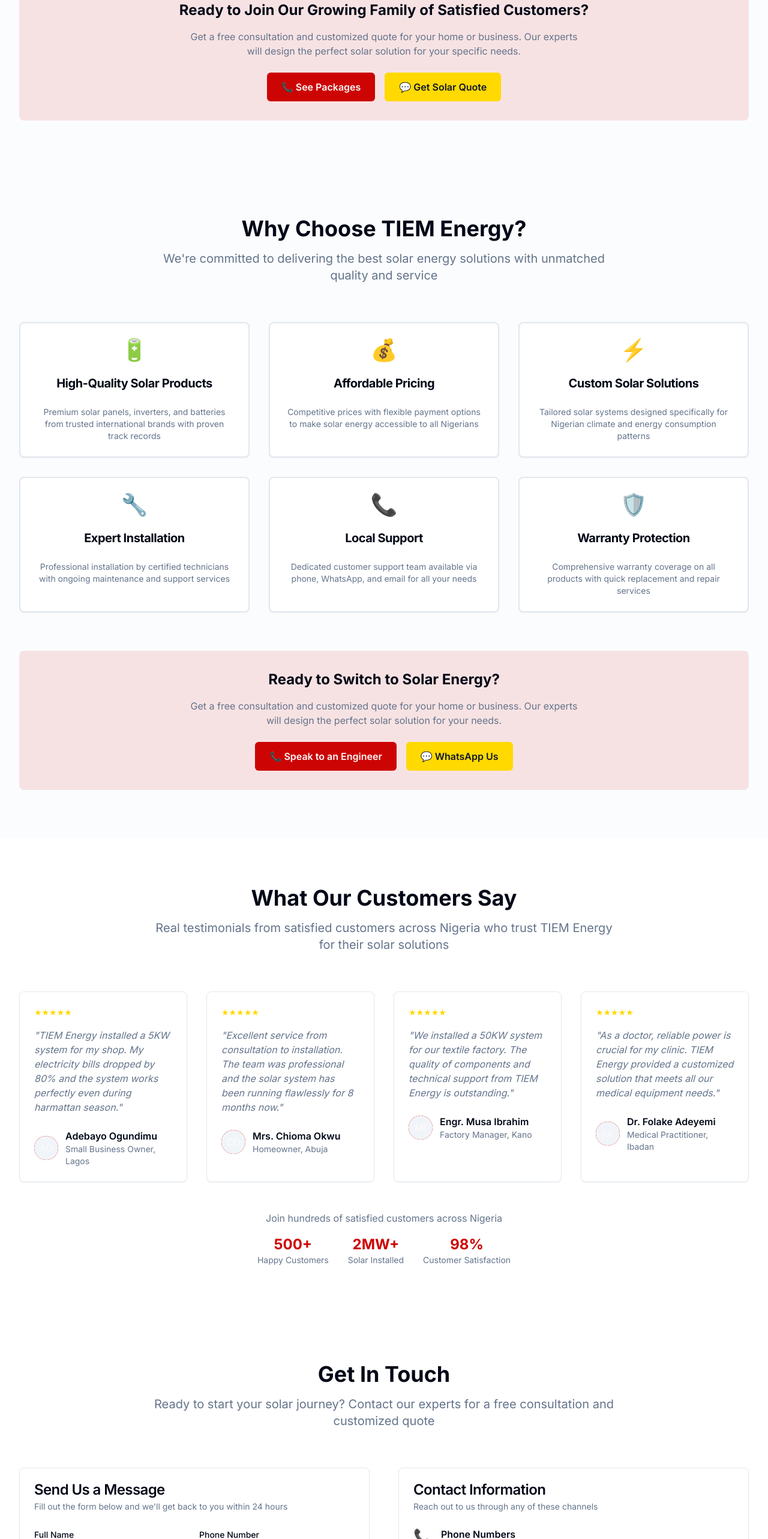
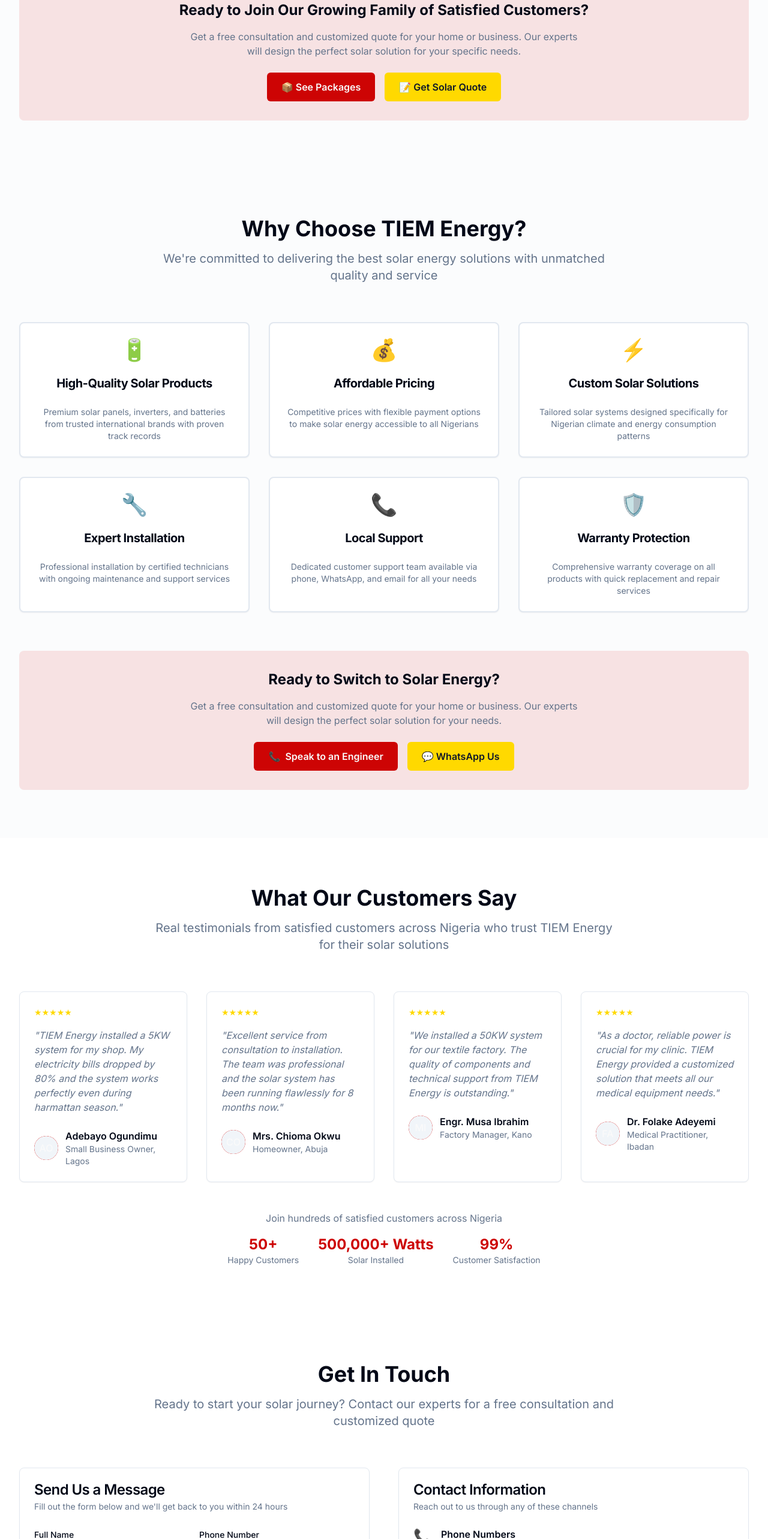
Before and after one commit to StellarJoseph/tiem, a React (Vite) app: page / in a window 1280 px wide. Shown: the part 4380-6946 px from the top of the page at 60% size. Built offline with nearby package versions, Linux system fonts and the light colour scheme.

Commit message:
Visual edit in Lovable
Edited UI in Lovable

```diff
--- a/src/components/BenefitsSection.tsx
+++ b/src/components/BenefitsSection.tsx
@@ -49,10 +49,8 @@ const BenefitsSection = () => {
             Get a free consultation and customized quote for your home or business. Our experts will design the perfect solar solution for your specific needs.
           </p>
           <div className="flex flex-col sm:flex-row gap-4 justify-center">
-            <a href="tel:+2348063840230" className="inline-flex items-center justify-center px-6 py-3 bg-primary text-primary-foreground rounded-md font-semibold hover:bg-primary/90 transition-colors">📞 See Packages</a>
-            <a href="https://wa.link/k395rj" target="_blank" rel="noopener noreferrer" className="inline-flex items-center justify-center px-6 py-3 bg-accent text-accent-foreground rounded-md font-semibold hover:bg-accent/90 transition-colors">
-              💬 Get Solar Quote
-            </a>
+            <a href="tel:+2348063840230" className="inline-flex items-center justify-center px-6 py-3 bg-primary text-primary-foreground rounded-md font-semibold hover:bg-primary/90 transition-colors">📦 See Packages</a>
+            <a href="https://wa.link/k395rj" target="_blank" rel="noopener noreferrer" className="inline-flex items-center justify-center px-6 py-3 bg-accent text-accent-foreground rounded-md font-semibold hover:bg-accent/90 transition-colors">📝 Get Solar Quote</a>
           </div>
         </div>
       </div>
--- a/src/components/ContactSection.tsx
+++ b/src/components/ContactSection.tsx
@@ -157,9 +157,7 @@ const ContactSection = () => {
                 </p>
                 <div className="flex gap-3">
                   <Button size="sm" asChild>
-                    <a href="https://wa.me/2348063840230" target="_blank" rel="noopener noreferrer">
-                      WhatsApp Now
-                    </a>
+                    <a href="https://wa.me/2348063840230" target="_blank" rel="noopener noreferrer">💬 WhatsApp Now</a>
                   </Button>
                   <Button size="sm" variant="outline" asChild>
                     <a href="tel:+2348063840230">Call Now</a>
--- a/src/components/Testimonials.tsx
+++ b/src/components/Testimonials.tsx
@@ -1,42 +1,33 @@
-
 import React from 'react';
 import { Card, CardContent } from '@/components/ui/card';
 import { Avatar, AvatarFallback } from '@/components/ui/avatar';
-
 const Testimonials = () => {
-  const testimonials = [
-    {
+  const testimonials = [{
     name: 'Adebayo Ogundimu',
     role: 'Small Business Owner, Lagos',
     content: 'TIEM Energy installed a 5KW system for my shop. My electricity bills dropped by 80% and the system works perfectly even during harmattan season.',
     rating: 5,
-      initials: 'AO',
-    },
-    {
+    initials: 'AO'
+  }, {
     name: 'Mrs. Chioma Okwu',
     role: 'Homeowner, Abuja',
     content: 'Excellent service from consultation to installation. The team was professional and the solar system has been running flawlessly for 8 months now.',
     rating: 5,
-      initials: 'CO',
-    },
-    {
+    initials: 'CO'
+  }, {
     name: 'Engr. Musa Ibrahim',
     role: 'Factory Manager, Kano',
     content: 'We installed a 50KW system for our textile factory. The quality of components and technical support from TIEM Energy is outstanding.',
     rating: 5,
-      initials: 'MI',
-    },
-    {
+    initials: 'MI'
+  }, {
     name: 'Dr. Folake Adeyemi',
     role: 'Medical Practitioner, Ibadan',
     content: 'As a doctor, reliable power is crucial for my clinic. TIEM Energy provided a customized solution that meets all our medical equipment needs.',
     rating: 5,
-      initials: 'FA',
-    },
-  ];
-
-  return (
-    <section className="py-20 bg-background">
+    initials: 'FA'
+  }];
+  return <section className="py-20 bg-background">
       <div className="container mx-auto px-4 sm:px-6 lg:px-8">
         <div className="text-center mb-16">
           <h2 className="text-3xl sm:text-4xl font-bold text-foreground mb-4">
@@ -48,8 +39,7 @@ const Testimonials = () => {
         </div>
 
         <div className="grid grid-cols-1 md:grid-cols-2 lg:grid-cols-4 gap-8">
-          {testimonials.map((testimonial, index) => (
-            <Card key={index} className="hover:shadow-lg transition-shadow duration-300">
+          {testimonials.map((testimonial, index) => <Card key={index} className="hover:shadow-lg transition-shadow duration-300">
               <CardContent className="p-6">
                 <div className="flex items-center mb-4">
                   <div className="flex text-accent text-sm">
@@ -73,30 +63,27 @@ const Testimonials = () => {
                   </div>
                 </div>
               </CardContent>
-            </Card>
-          ))}
+            </Card>)}
         </div>
 
         <div className="text-center mt-12">
           <p className="text-muted-foreground mb-4">Join hundreds of satisfied customers across Nigeria</p>
           <div className="flex justify-center items-center gap-8 text-sm text-muted-foreground">
             <div className="flex flex-col items-center">
-              <span className="text-2xl font-bold text-primary">500+</span>
+              <span className="text-2xl font-bold text-primary">50+</span>
               <span>Happy Customers</span>
             </div>
             <div className="flex flex-col items-center">
-              <span className="text-2xl font-bold text-primary">2MW+</span>
+              <span className="text-2xl font-bold text-primary">500,000+ Watts</span>
               <span>Solar Installed</span>
             </div>
             <div className="flex flex-col items-center">
-              <span className="text-2xl font-bold text-primary">98%</span>
+              <span className="text-2xl font-bold text-primary">99%</span>
               <span>Customer Satisfaction</span>
             </div>
           </div>
         </div>
       </div>
-    </section>
-  );
+    </section>;
 };
-
 export default Testimonials;
--- a/src/components/USPSection.tsx
+++ b/src/components/USPSection.tsx
@@ -61,7 +61,7 @@ const USPSection = () => {
             Get a free consultation and customized quote for your home or business. Our experts will design the perfect solar solution for your needs.
           </p>
           <div className="flex flex-col sm:flex-row gap-4 justify-center">
-            <a href="tel:+2348063840230" className="inline-flex items-center justify-center px-6 py-3 bg-primary text-primary-foreground rounded-md font-semibold hover:bg-primary/90 transition-colors">📞 Speak to an Engineer</a>
+            <a href="tel:+2348063840230" className="inline-flex items-center justify-center px-6 py-3 bg-primary text-primary-foreground rounded-md font-semibold hover:bg-primary/90 transition-colors">📞  Speak to an Engineer</a>
             <a href="https://wa.me/2348063840230" target="_blank" rel="noopener noreferrer" className="inline-flex items-center justify-center px-6 py-3 bg-accent text-accent-foreground rounded-md font-semibold hover:bg-accent/90 transition-colors">
               💬 WhatsApp Us
             </a>
```
Lines whose indentation alone changed are shown as unchanged.
